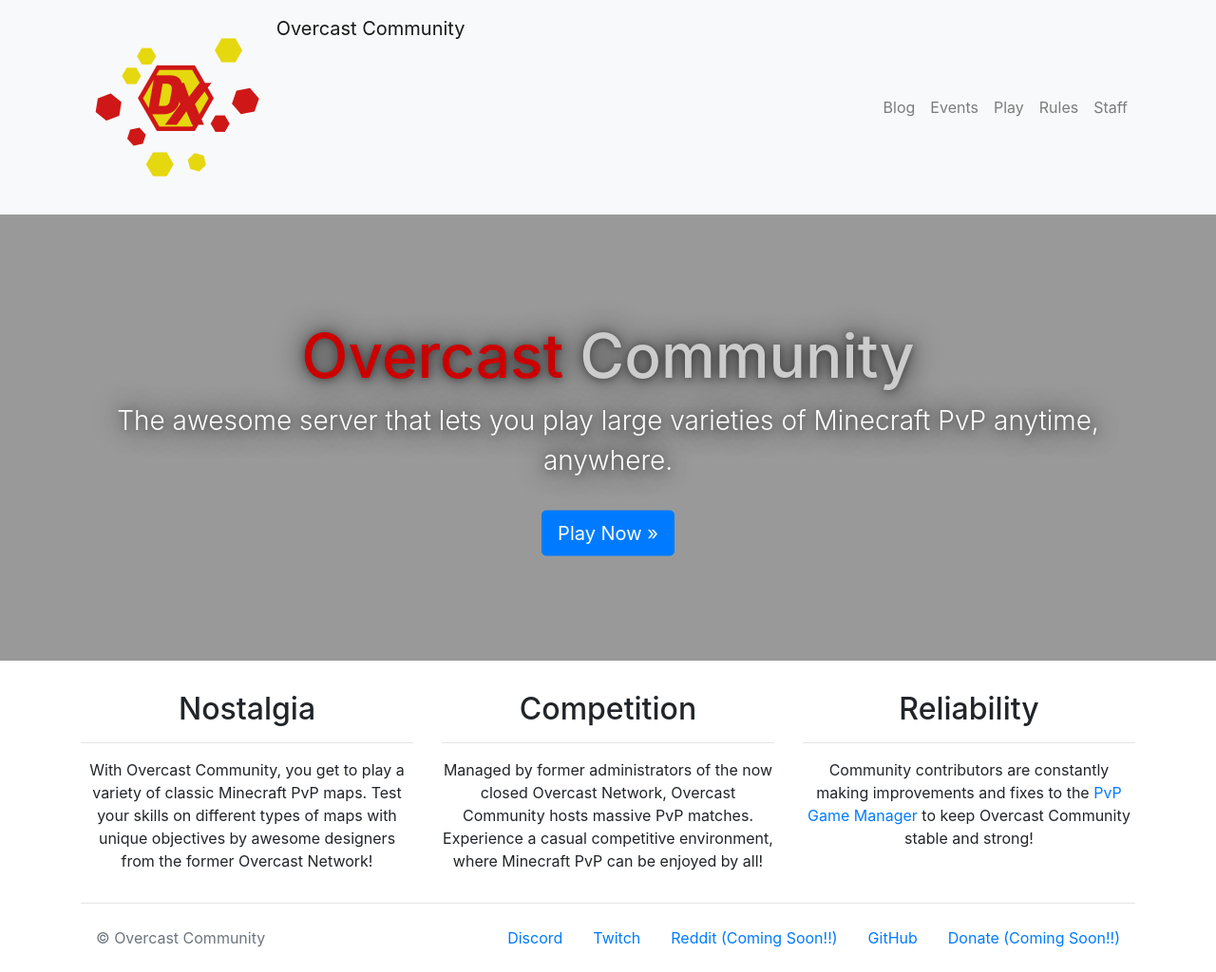
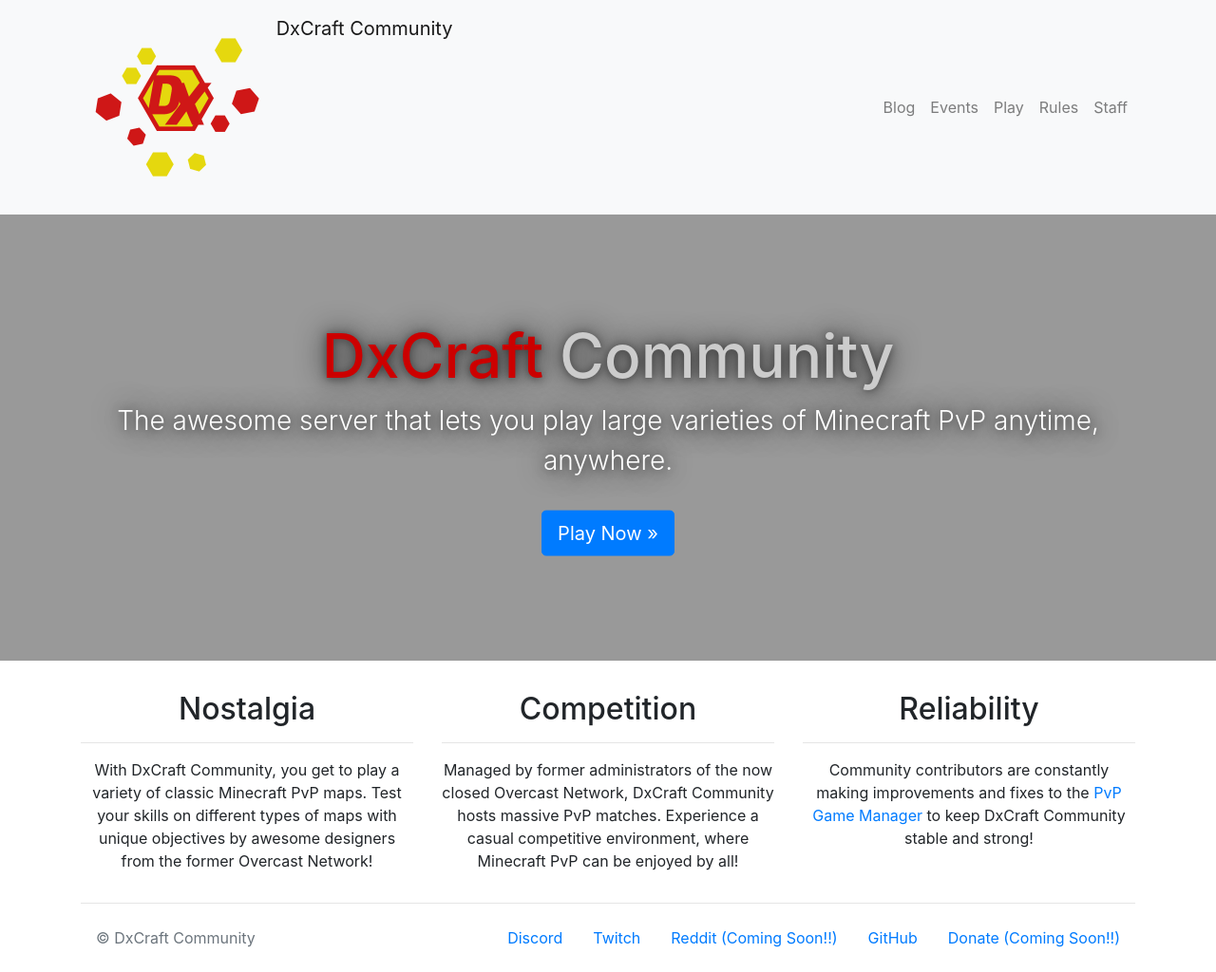
Before and after one commit to DxCraft/dxcraft.github.io, a Jekyll site: the page built from _pages/index.html, in a window 1280 px wide. Shown: the whole page at 95% size. Built offline with Jekyll 4.4.1, drawn with Linux system fonts in a browser that asks for light colours; nearby versions of some CDN libraries.

Commit message:
Update _config.yml

```diff
--- a/_config.yml
+++ b/_config.yml
@@ -1,9 +1,9 @@
-title: Overcast Community
+title: DxCraft Community
 description: >-
   The awesome server that lets you play large varieties of Minecraft PvP
   anytime, anywhere.
-url: https://oc.tc
-server_address: play.oc.tc
+url: https://dxcraft.ga/
+server_address: play.dxcraft.tk
 
 google_analytics: UA-154852120-1
 
```
